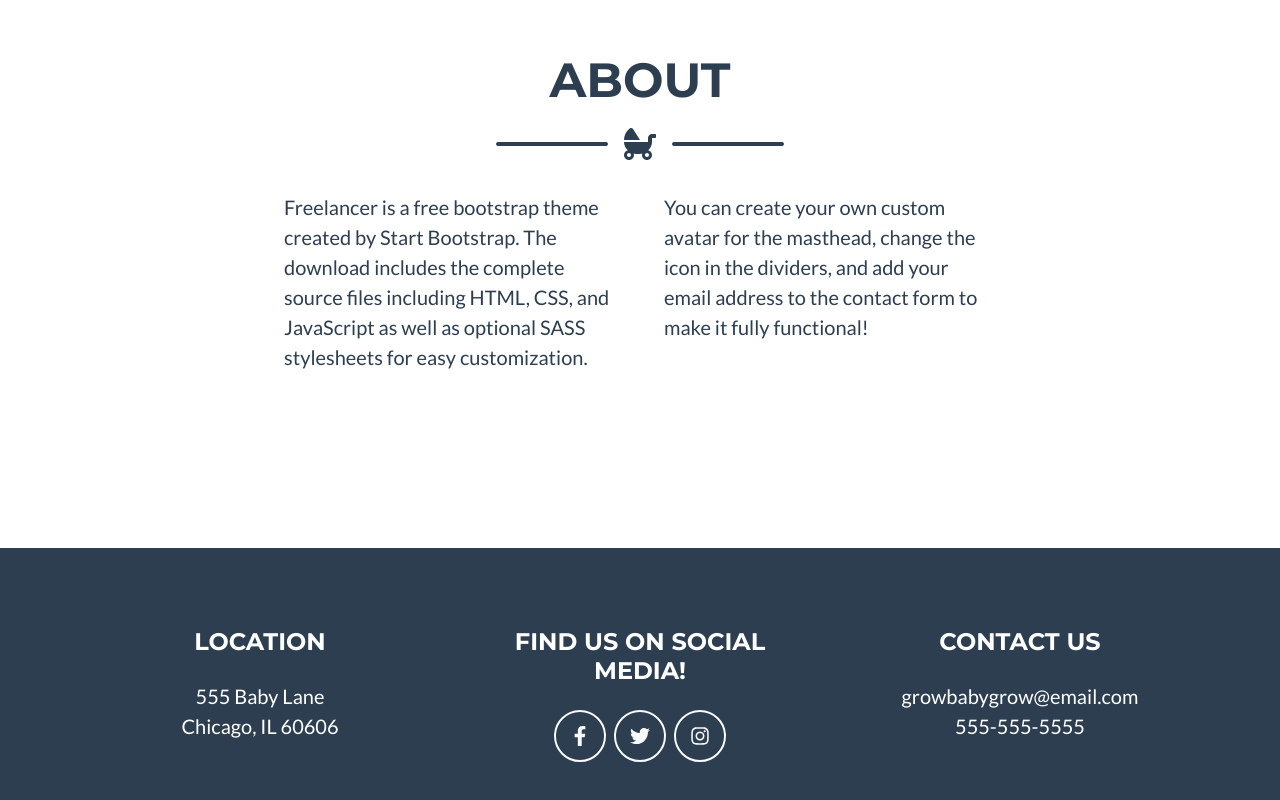
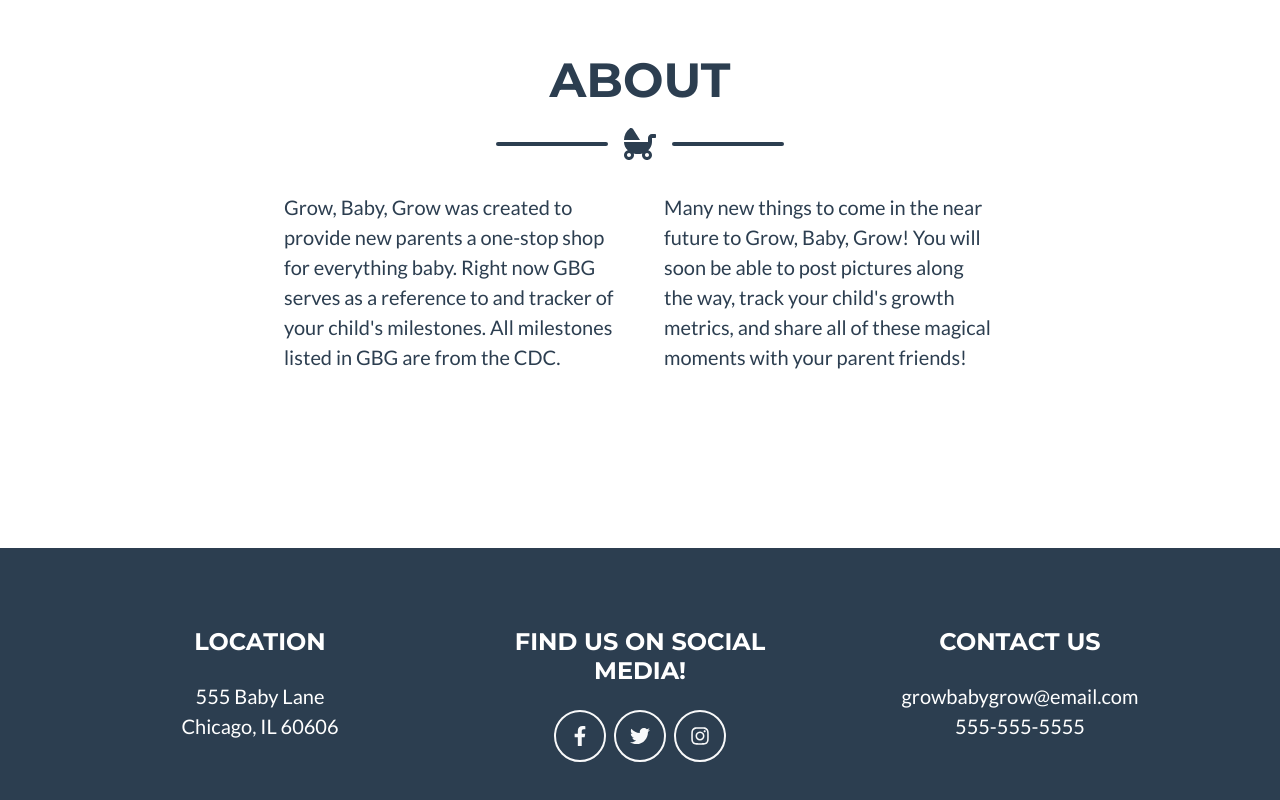
Before and after one commit to sdelorme/capstone_frontend, a Vue app: page / in a window 1280 px wide. Shown: the part 1046-1846 px from the top of the page. Built offline with nearby package versions, Linux system fonts and the light colour scheme.

Commit message:
add info on home.vue

```diff
--- a/src/views/Home.vue
+++ b/src/views/Home.vue
@@ -39,14 +39,16 @@
         <div class="row">
           <div class="col-lg-4 ml-auto">
             <p class="lead">
-              Freelancer is a free bootstrap theme created by Start Bootstrap. The download includes the complete source
-              files including HTML, CSS, and JavaScript as well as optional SASS stylesheets for easy customization.
+              Grow, Baby, Grow was created to provide new parents a one-stop shop for everything baby. Right now GBG
+              serves as a reference to and tracker of your child's milestones. All milestones listed in GBG are from the
+              CDC.
             </p>
           </div>
           <div class="col-lg-4 mr-auto">
             <p class="lead">
-              You can create your own custom avatar for the masthead, change the icon in the dividers, and add your
-              email address to the contact form to make it fully functional!
+              Many new things to come in the near future to Grow, Baby, Grow! You will soon be able to post pictures
+              along the way, track your child's growth metrics, and share all of these magical moments with your parent
+              friends!
             </p>
           </div>
         </div>
```
